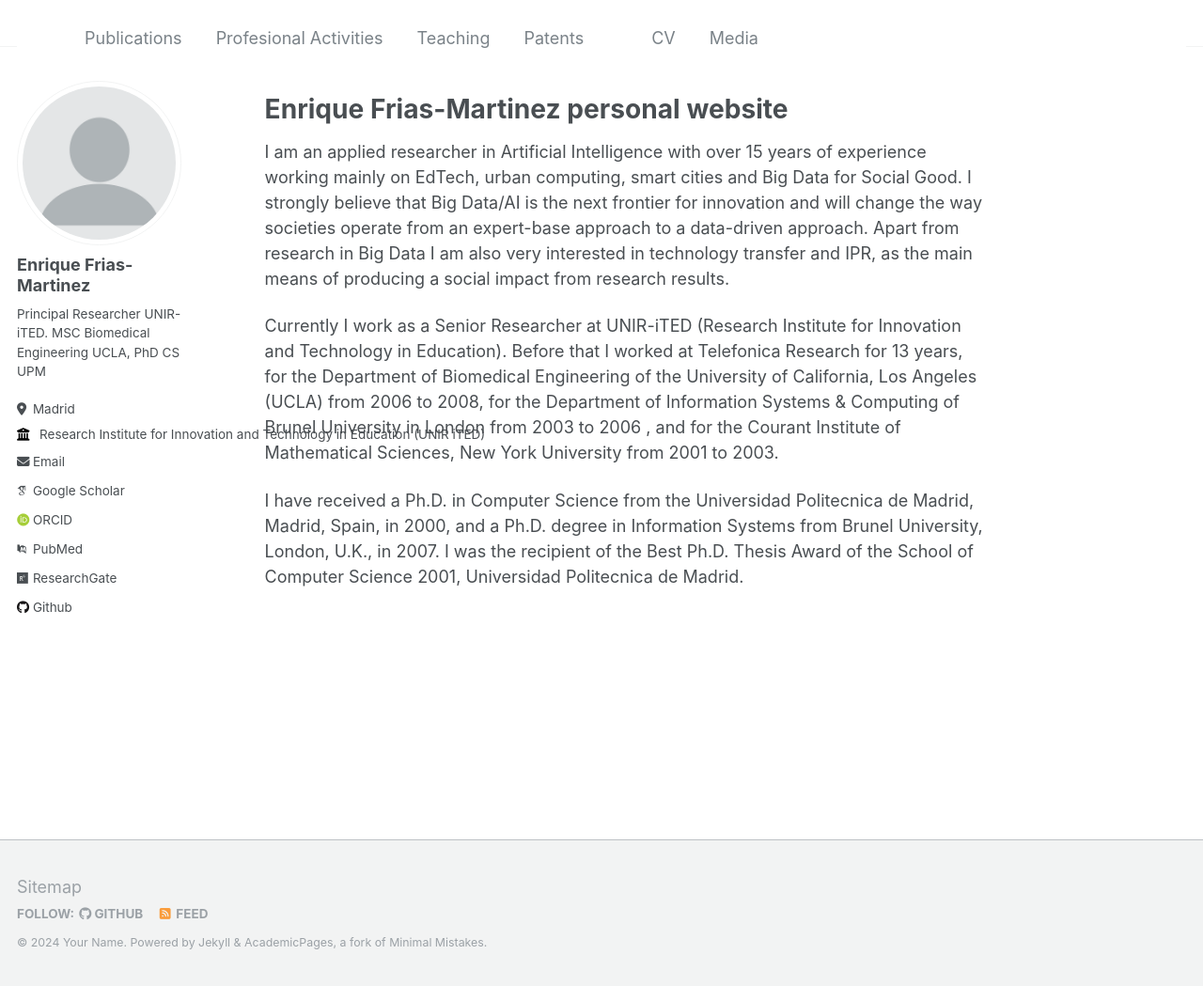
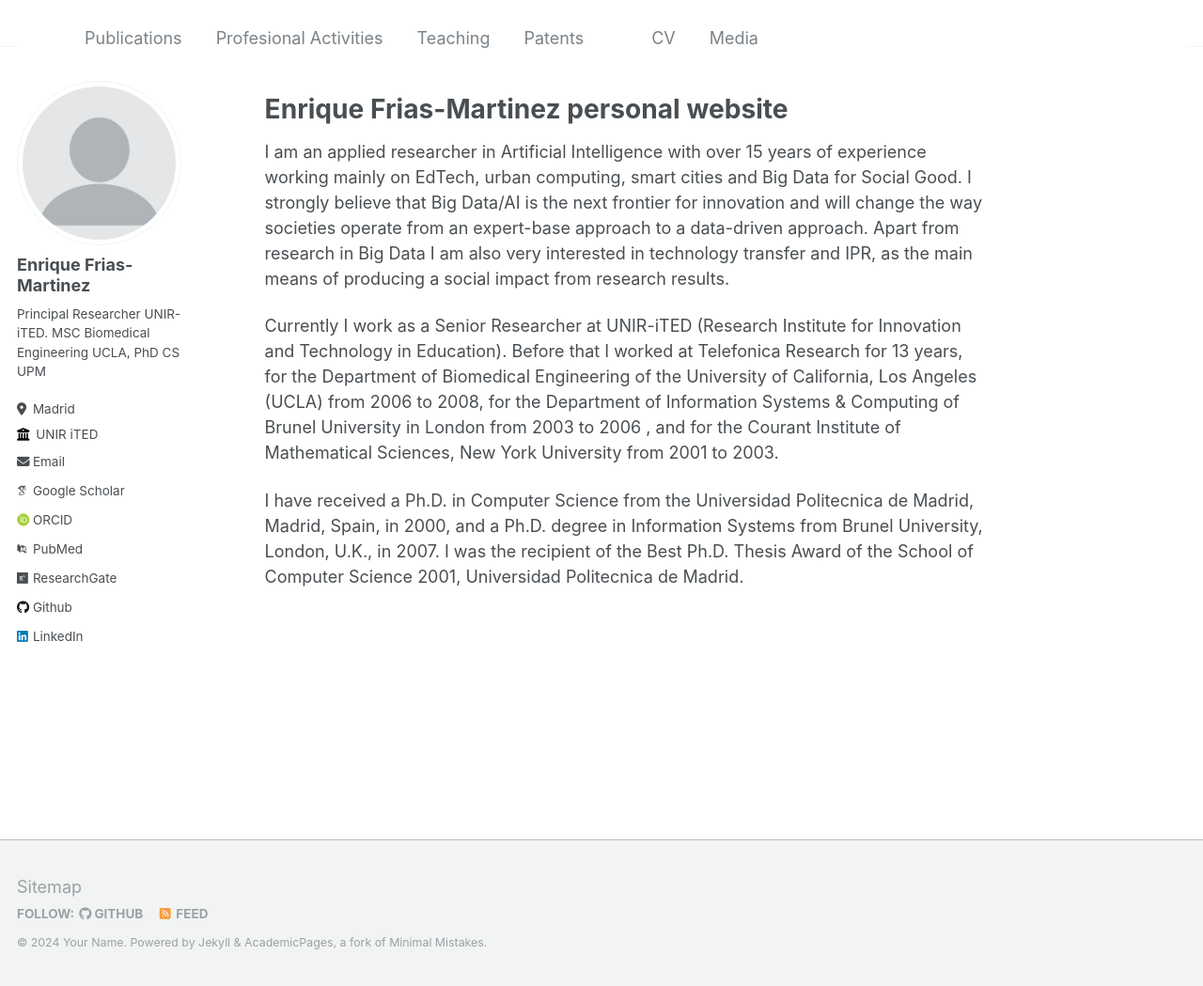
Before and after one commit to ENriqueFRiasM/TEST1, a Jekyll site: the page built from _pages/about.md, in a window 1280 px wide and 1049 px high. Shown: the whole window at 94% size. Built offline with Jekyll 4.4.1, drawn with Linux system fonts in a browser that asks for light colours; some web fonts are replaced.

Commit message:
Update _config.yml

```diff
--- a/_config.yml
+++ b/_config.yml
@@ -26,9 +26,9 @@ author:
   pronouns         : # example: "she/her"
   bio              : "Principal Researcher UNIR-iTED. MSC Biomedical Engineering UCLA, PhD CS UPM"
   location         : "Madrid"
-  employer         : " Research Institute for Innovation and Technology in Education (UNIR iTED)"
+  employer         : "UNIR iTED"
   uri              : # URL
-  email            : "none@example.org"
+  email            : "friasmartinezenrique@gmail.com"
 
   # Academic websites
   arxiv            : # URL - Update with the correct link to your profile
@@ -56,7 +56,7 @@ author:
   keybase          : # Username
   instagram        : # Username
   lastfm           : # Username
-  linkedin         : # Username
+  linkedin         : "https://www.linkedin.com/in/enriquefrias/" # Username
   mastodon         : # URL
   medium           : # URL
   pinterest        : # Username
```
